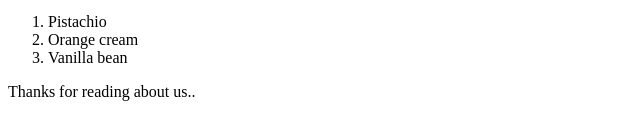
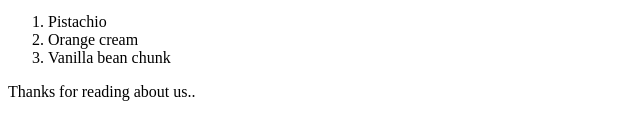
Before and after one commit to maizazul/MMMCUPCAKES, a plain HTML site: page myfirstwebpage.html in a window 1280 px wide. Shown: the part 390-530 px from the top of the page, 0-640 px from the left. Drawn offline with Linux system fonts and the light colour scheme.

Commit message:
block_elements

```diff
--- a/myfirstwebpage.html
+++ b/myfirstwebpage.html
@@ -26,7 +26,7 @@
     <ol>
       <li>Pistachio</li>
       <li>Orange cream</li>
-      <li>Vanilla bean</li>
+      <li>Vanilla bean chunk</li>
     </ol>
 
     <p>Thanks for reading about us..</p>
```
